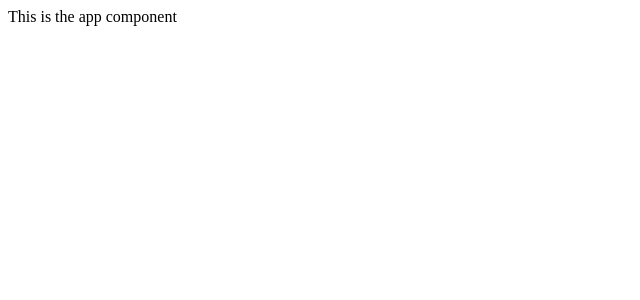
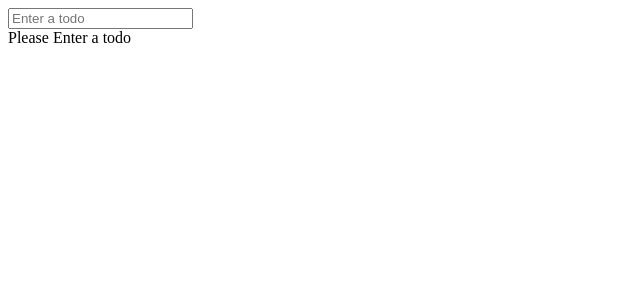
Before and after one commit to pulkitgangwar/todolist-testing, a React (Create React App) app: page / in a window 1280 px wide. Shown: the top 300 px of the page, without its empty margins (0-640 px from the left). Built offline with nearby package versions, Linux system fonts and the light colour scheme.

Commit message:
modified app.jsx to use todocontainer component

```diff
--- a/src/App.jsx
+++ b/src/App.jsx
@@ -1,7 +1,14 @@
 import React from "react";
 
+// importing components
+import TodoContainer from "./components/TodoContainer/TodoContainer";
+
 const App = () => {
-  return <div>This is the app component</div>;
+  return (
+    <div>
+      <TodoContainer />
+    </div>
+  );
 };
 
 export default App;
```
